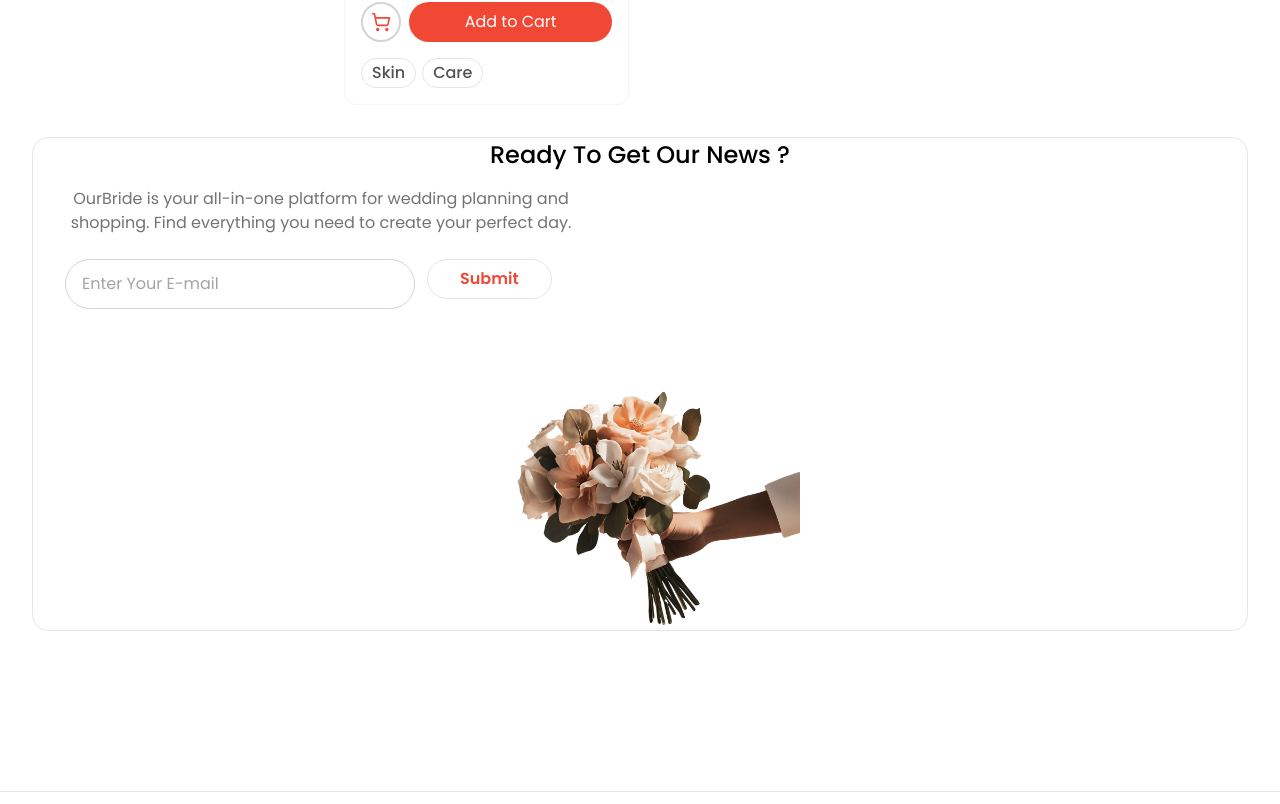
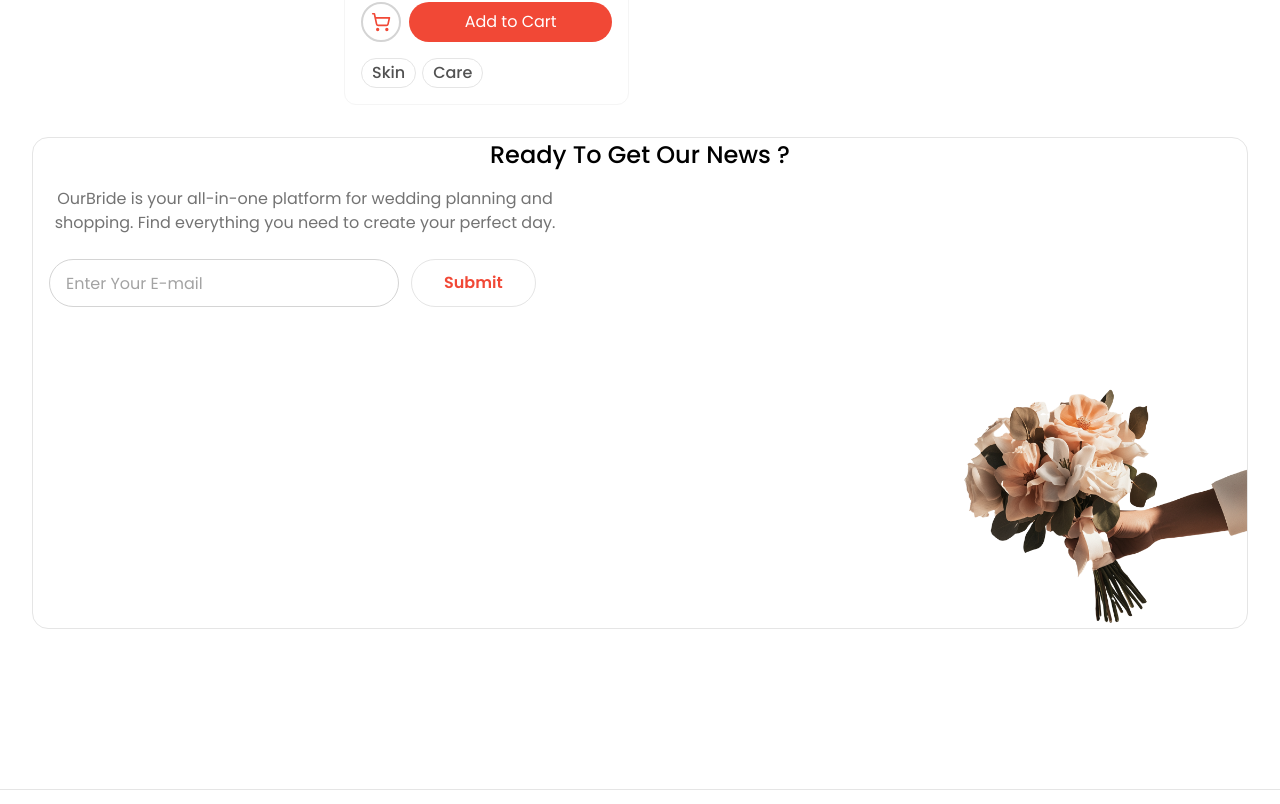
Before and after one commit to engahmedragab/OurBrideWeb, a Next.js app: page /products in a window 1280 px wide. Shown: the part 1736-2540 px from the top of the page. Built offline with nearby package versions, Linux system fonts and the light colour scheme.

Commit message:
commit ui final

```diff
--- a/src/Components/ui/OfferBanner.tsx
+++ b/src/Components/ui/OfferBanner.tsx
@@ -41,10 +41,10 @@ export const OfferBanner = ({
 
   return (
     <section className={cn('container-custom overflow-visible', className)}>
-      <div className="border border-primary/50 rounded-2xl px-6 md:px-8 pt-6 md:pt-8 pb-0 overflow-visible">
-        <div className="grid grid-cols-1 lg:grid-cols-2 gap-8 lg:gap-8 items-end">
+      <div className="border border-primary/50 rounded-2xl pb-0 overflow-visible">
+        <div className="grid grid-cols-1 lg:grid-cols-2 gap-8 lg:gap-8 items-end relative w-full">
           {/* Left Content - Text and Buttons */}
-          <div className="text-center lg:text-left pb-6 md:pb-8 order-2 lg:order-1">
+          <div className="text-center lg:text-left px-4 pb-6 md:pb-8 order-2 lg:order-1">
             <h2 className="text-24 font-medium text-black mb-4">
               {heading}
             </h2>
@@ -54,18 +54,17 @@ export const OfferBanner = ({
               </p>
             )}
             {variant === 'newsletter' ? (
-              <div className="flex flex-col sm:flex-row gap-3 max-w-md mx-auto lg:mx-0">
+              <div className="flex flex-row gap-3 max-w-md mx-auto lg:mx-0 items-center">
                 <input
                   type="email"
                   placeholder="Enter Your E-mail"
                   value={email}
                   onChange={e => setEmail(e.target.value)}
-                  className="flex-1 px-4 py-3 rounded-full border border-gray-300 text-16 text-gray-900 focus:outline-none focus:ring-2 focus:ring-white"
+                  className="flex-1 h-14 sm:h-12 px-4 rounded-full border border-gray-300 text-16 text-gray-900 focus:outline-none focus:ring-2 focus:ring-white"
                 />
                 <Button
                   variant="outline"
-                  size="lg"
-                  className="px-8 py-3 text-16 font-semibold border border-primary rounded-full bg-white text-brand-500 hover:bg-gray-50 whitespace-nowrap"
+                  className="h-14 sm:h-12 px-8 text-16 font-semibold border border-primary rounded-full bg-white text-brand-500 hover:bg-gray-50 whitespace-nowrap"
                   onClick={handleSubscribe}
                 >
                   {ctaText || 'Subscribe'}
@@ -89,7 +88,7 @@ export const OfferBanner = ({
           </div>
           {/* Product Image - Above on mobile, right on large screens */}
           {productImage && (
-            <div className="flex justify-center lg:justify-end items-end order-1 lg:order-2 -mt-20 md:-mt-32 lg:-mt-40 lg:-mr-6 xl:-mr-8">
+            <div className="flex justify-end items-end order-1 lg:order-2 -mt-20 md:-mt-32 lg:-mt-40 lg:ml-auto">
               <img
                 src={
                   typeof productImage === 'string'
@@ -97,7 +96,7 @@ export const OfferBanner = ({
                     : productImage.src
                 }
                 alt=""
-                className="w-56 h-56 md:w-64 md:h-64 lg:w-80 lg:h-80 xl:w-96 xl:h-96 object-contain block m-0"
+                className="w-128 h-128 md:w-64 md:h-64 lg:w-80 lg:h-80 xl:w-96 xl:h-96 object-contain block m-0"
                 aria-hidden="true"
               />
             </div>
```
